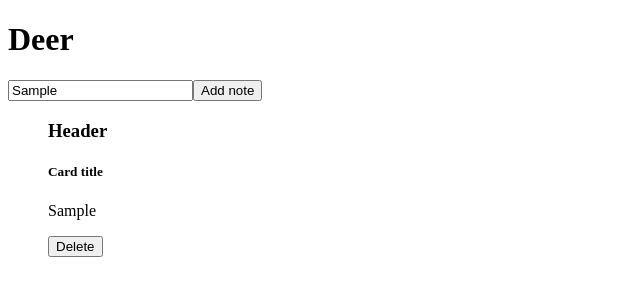
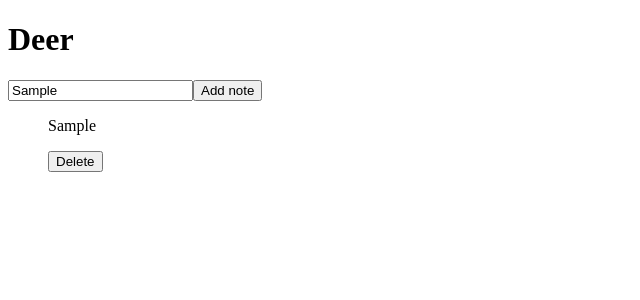
Before and after one commit to abahmed/Deer, a React app: page / in a window 1280 px wide. Both pictures are taken after typing "Sample" into the empty fields and a click on the button "Add note". Shown: the top 300 px of the page, without its empty margins (0-640 px from the left). Built offline with nearby package versions, Linux system fonts and the light colour scheme.

Commit message:
fixing the test it now passes

```diff
--- a/app/components/note-list-item/note-list-item.jsx
+++ b/app/components/note-list-item/note-list-item.jsx
@@ -11,14 +11,12 @@ import {
 export default class NoteListItem extends Component{
   render() {
     return (
-          <Card body outline color="success">
-            <CardHeader tag="h3">Header</CardHeader>
+          <Card>
             <CardBody>
-              <CardTitle>Card title</CardTitle>
               <p> {this.props.note} </p>
             </CardBody>
             <CardFooter>
-              <button color="secondary">Delete</button>
+              <button>Delete</button>
             </CardFooter>
           </Card>
     );
--- a/package.json
+++ b/package.json
@@ -47,7 +47,7 @@
     "react": "^16.2.0",
     "react-dom": "^16.2.0",
     "react-redux": "^5.0.7",
-    "reactstrap": "^5.0.0-beta.2",
+    "reactstrap": "5.0.0-beta",
     "redux": "^3.7.2",
     "redux-actions": "^2.2.1",
     "reselect": "^3.0.1"
```
Also changed, not shown: 1 other file (tests, documents, lock files or other folders).
